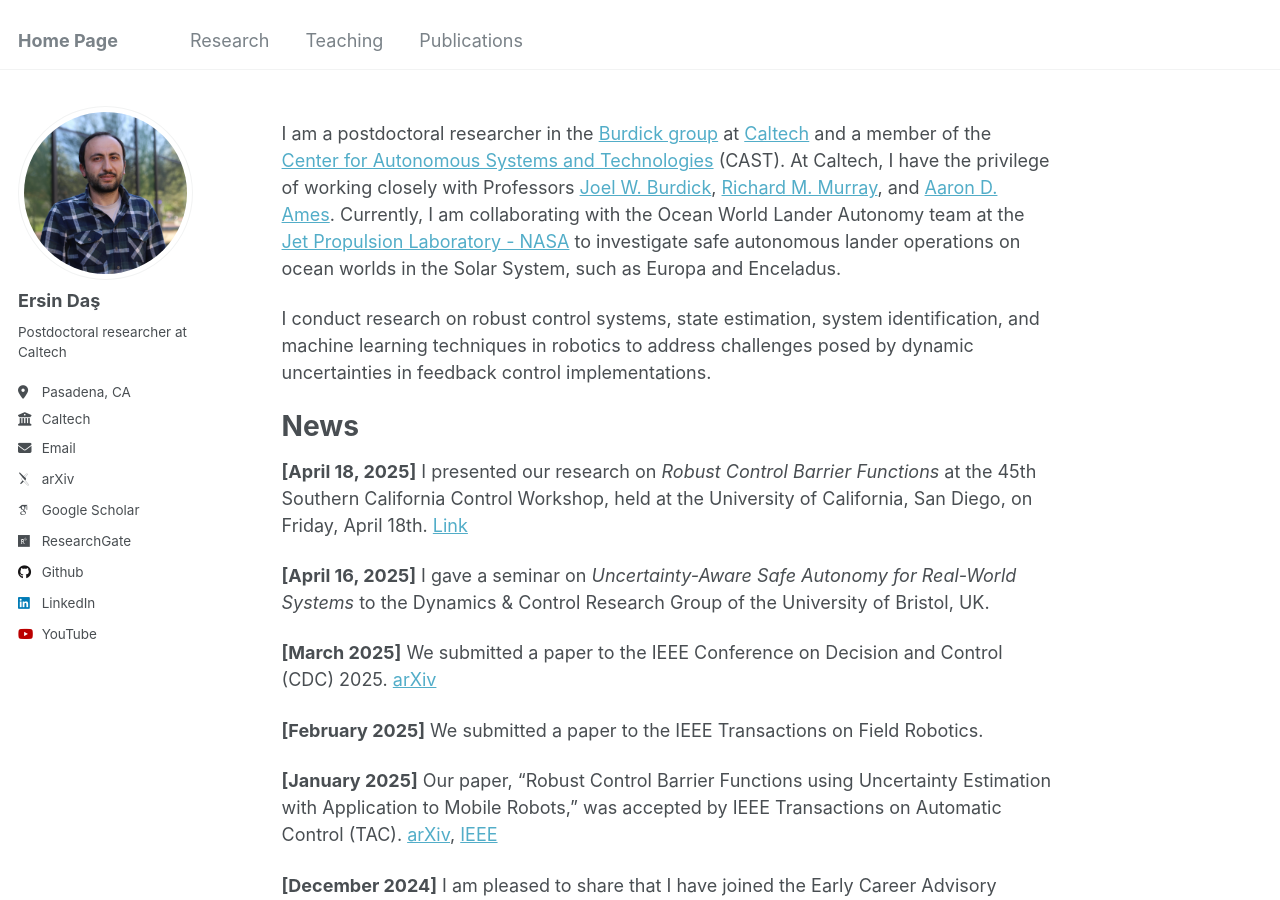
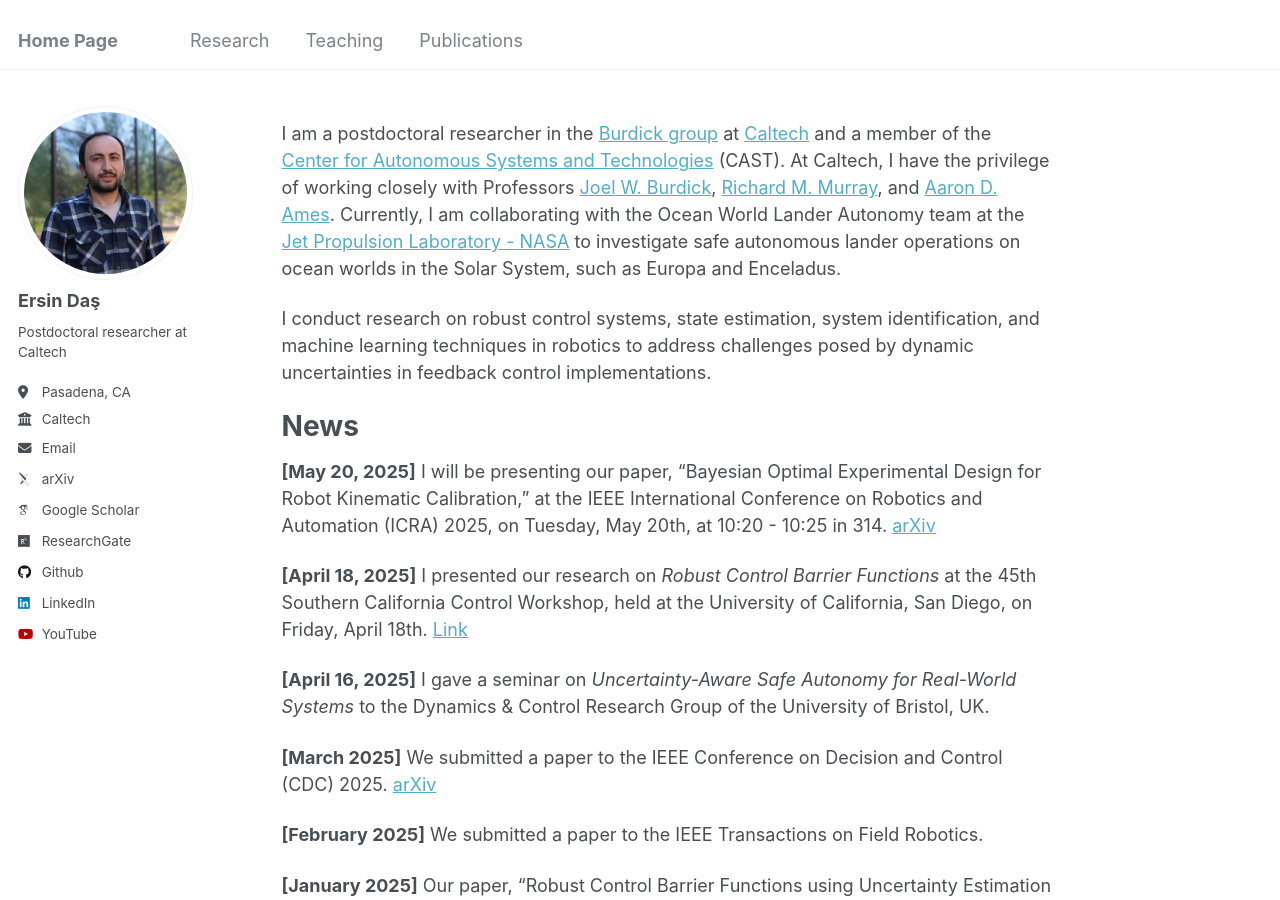
Before and after one commit to ersindas/ersindas.github.io, a Jekyll site: the page built from _pages/about.md, in a window 1280 px wide and 900 px high. Built offline with Jekyll 4.4.1, drawn with Linux system fonts in a browser that asks for light colours; some web fonts are replaced.

Commit message:
Update about.md
ICRA2025

```diff
--- a/_pages/about.md
+++ b/_pages/about.md
@@ -13,6 +13,8 @@ I conduct research on robust control systems, state estimation, system identific
 
 News
 ======
+**[May 20, 2025]** I will be presenting our paper, "Bayesian Optimal Experimental Design for Robot Kinematic Calibration," at the IEEE International Conference on Robotics and Automation (ICRA) 2025, on Tuesday, May 20th, at 10:20 - 10:25 in 314. [arXiv](https://arxiv.org/pdf/2409.10802)
+
 **[April 18, 2025]** I presented our research on *Robust Control Barrier Functions* at the 45th Southern California Control Workshop, held at the University of California, San Diego, on Friday, April 18th. [Link](http://terrano.ucsd.edu/jorge/sccw/index.html)
 
 **[April 16, 2025]** I gave a seminar on *Uncertainty-Aware Safe Autonomy for Real-World Systems* to the Dynamics & Control Research Group of the University of Bristol, UK.
```
